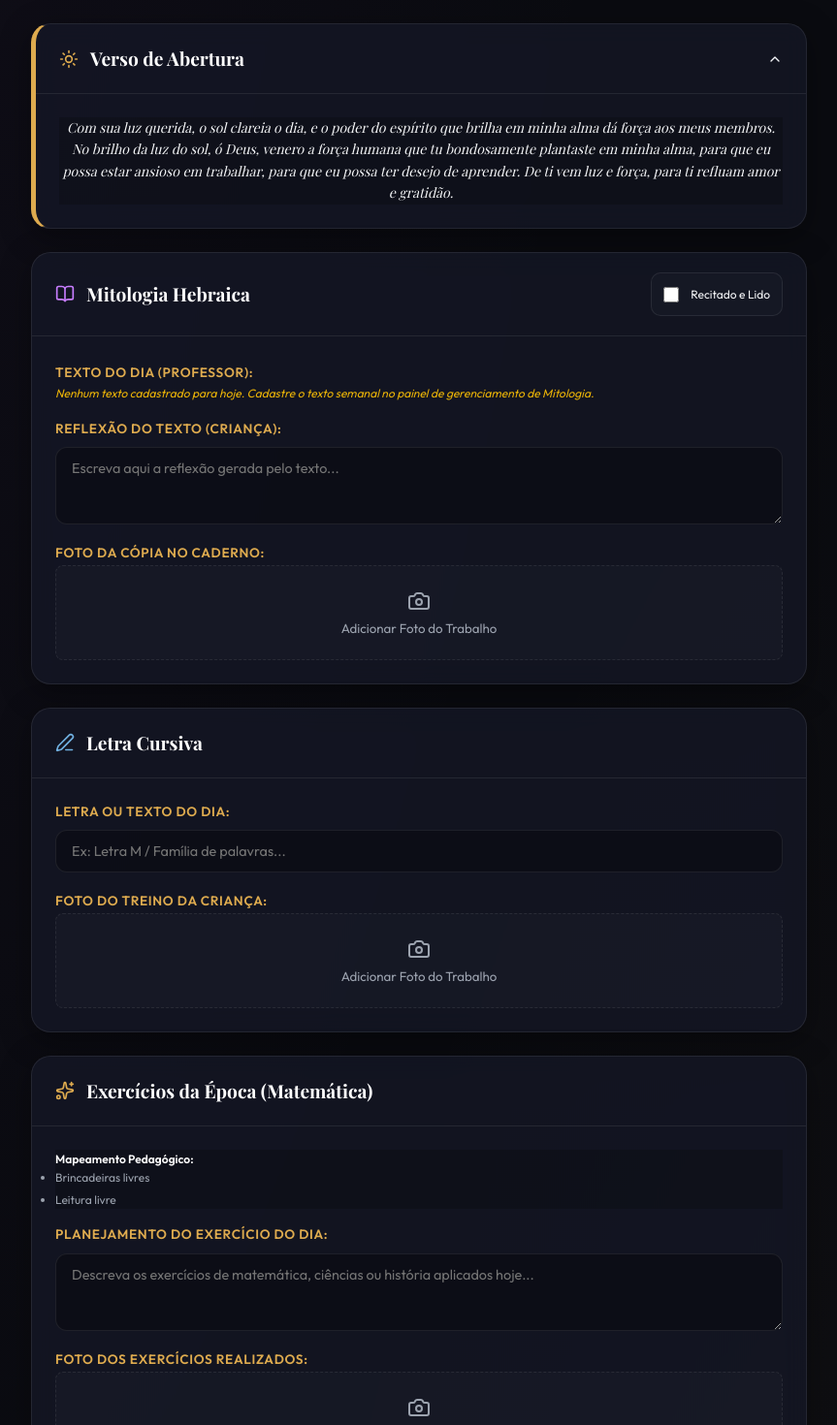
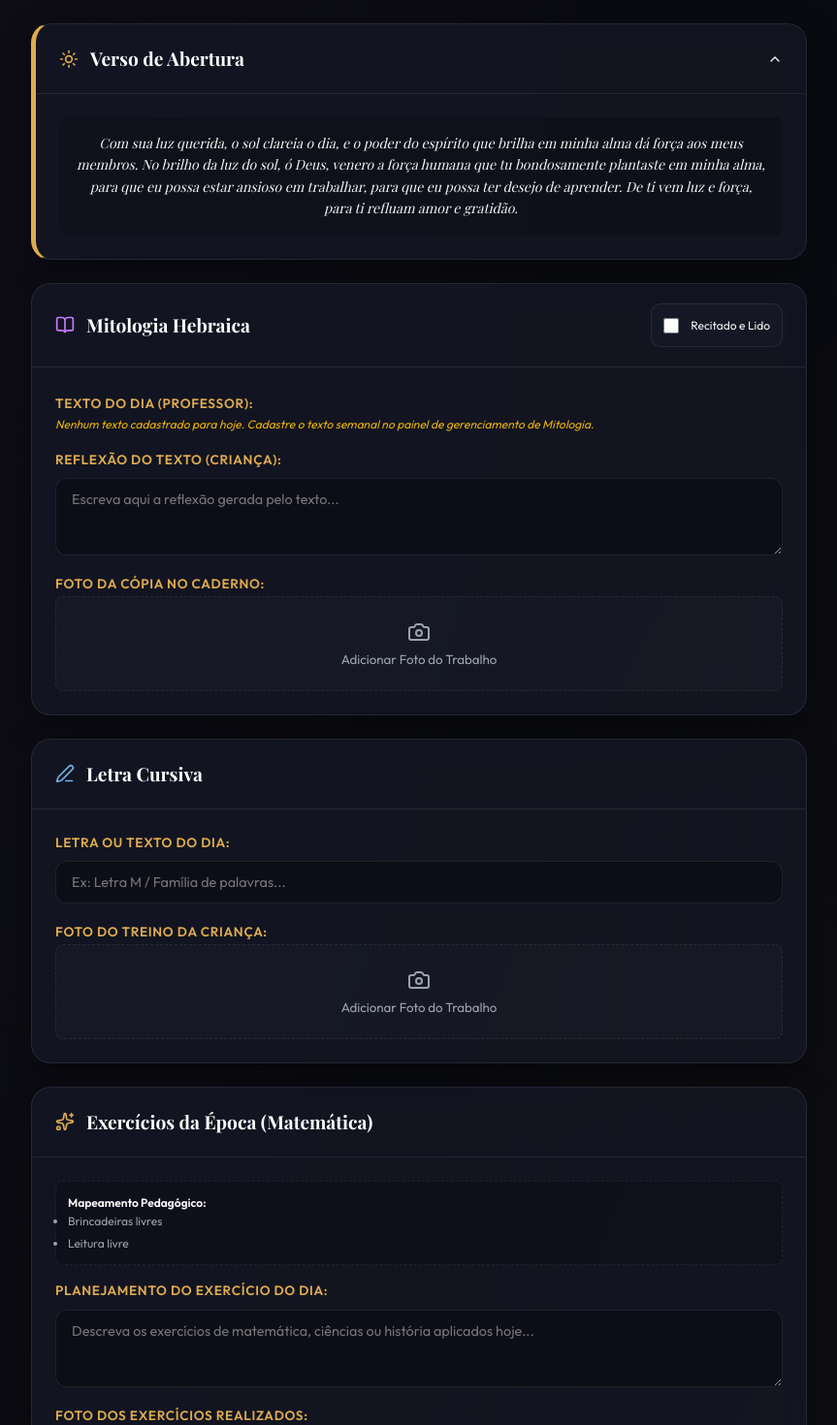
Before and after one commit to connectupintelligence-cell/homescholling, a React (Vite) app: page / in a window 1280 px wide. Shown: the part 1180-2650 px from the top of the page at 97% size, without its empty margins (208-1071 px from the left). Built offline with nearby package versions, Linux system fonts and the light colour scheme; a web font is replaced by a local one.

Commit message:
fix: define Tailwind utility classes in index.css to resolve layout issues in DriveSync and other panels

```diff
--- a/src/index.css
+++ b/src/index.css
@@ -111,6 +111,24 @@ button, input, textarea, select {
 .mt-3 { margin-top: 0.75rem; }
 .mt-4 { margin-top: 1rem; }
 .py-8 { padding-top: 2rem; padding-bottom: 2rem; }
+
+/* Utilitários Adicionais de Layout e Espaçamento */
+.p-3 { padding: 0.75rem; }
+.p-4 { padding: 1rem; }
+.mb-2 { margin-bottom: 0.5rem; }
+.mb-3 { margin-bottom: 0.75rem; }
+.w-24 { width: 6rem; }
+.h-2 { height: 0.5rem; }
+.bg-dark { background: rgba(0, 0, 0, 0.35); }
+.rounded { border-radius: 8px; }
+.rounded-full { border-radius: 9999px; }
+.overflow-hidden { overflow: hidden; }
+.border { border: 1px solid var(--border-color); }
+.border-dashed { border-style: dashed; }
+.border-muted { border-color: var(--border-color); }
+.border-purple-muted { border-color: rgba(157, 78, 221, 0.25); }
+.max-h-60 { max-height: 15rem; }
+.overflow-y-auto { overflow-y: auto; }
 .text-center { text-align: center; }
 .text-xs { font-size: 0.75rem; }
 .text-sm { font-size: 0.875rem; }
```
